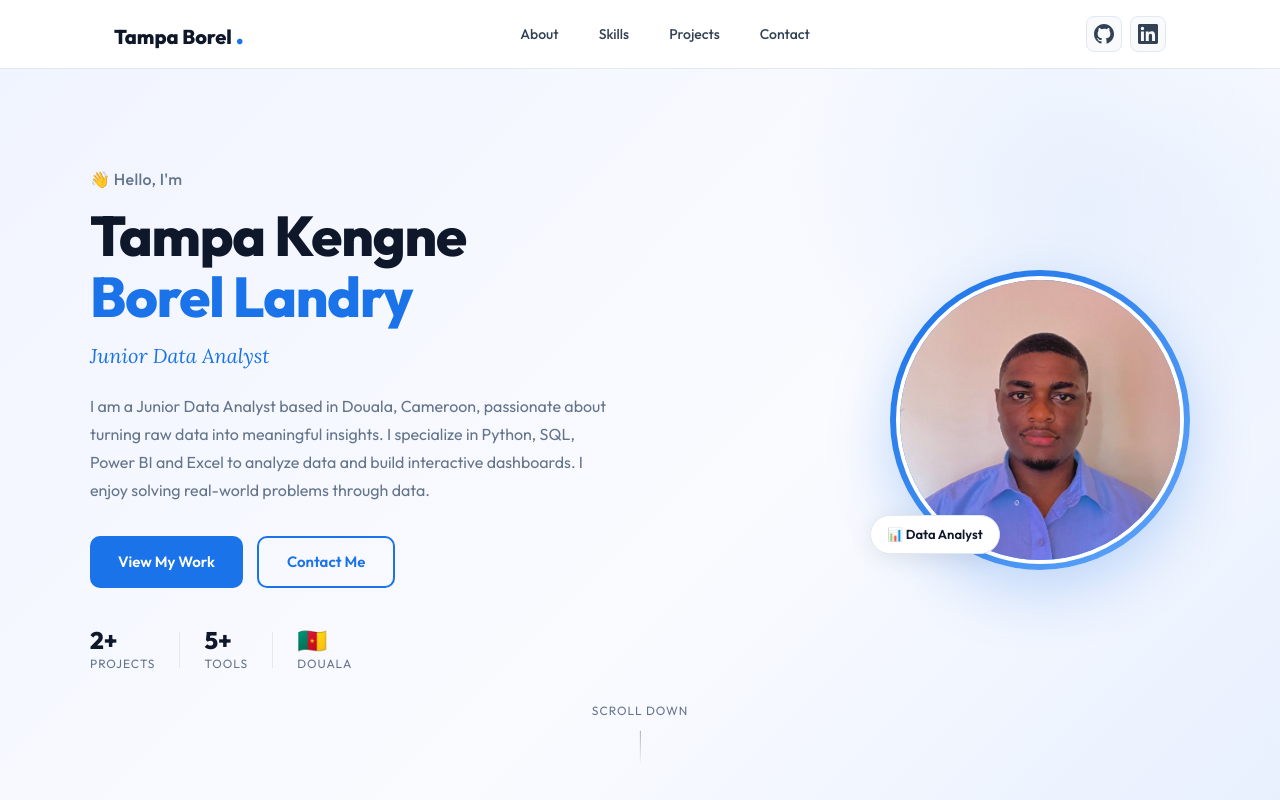
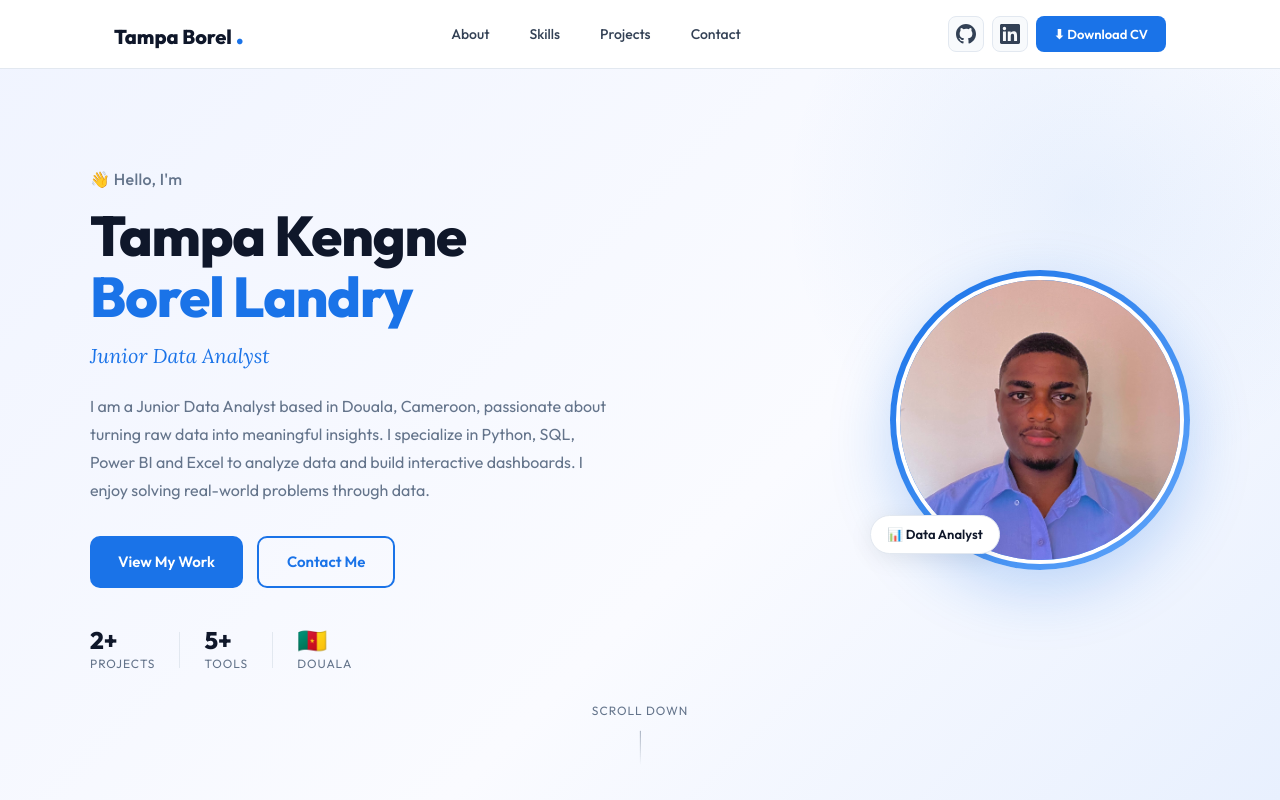
Before and after one commit to TAMPABOREL/borel-portfolio, a plain HTML site: page index.html in a window 1280 px wide. Shown: the top 800 px of the page. Drawn offline with Linux system fonts and the light colour scheme.

Commit message:
Added CV download button

```diff
--- a/index.html
+++ b/index.html
@@ -29,6 +29,7 @@
                 <a href="https://www.linkedin.com/in/borel-tampa-861379309/" target="_blank" class="nav-icon" title="LinkedIn">
                     <svg width="20" height="20" viewBox="0 0 24 24" fill="currentColor"><path d="M20.447 20.452h-3.554v-5.569c0-1.328-.027-3.037-1.852-3.037-1.853 0-2.136 1.445-2.136 2.939v5.667H9.351V9h3.414v1.561h.046c.477-.9 1.637-1.85 3.37-1.85 3.601 0 4.267 2.37 4.267 5.455v6.286zM5.337 7.433a2.062 2.062 0 01-2.063-2.065 2.064 2.064 0 112.063 2.065zm1.782 13.019H3.555V9h3.564v11.452zM22.225 0H1.771C.792 0 0 .774 0 1.729v20.542C0 23.227.792 24 1.771 24h20.451C23.2 24 24 23.227 24 22.271V1.729C24 .774 23.2 0 22.222 0h.003z"/></svg>
                 </a>
+                <a href="CV.pdf" download class="btn-download">⬇ Download CV</a>
             </div>
             <button class="hamburger" id="hamburger" aria-label="Menu">
                 <span></span><span></span><span></span>
@@ -45,6 +46,7 @@
         <div class="mobile-socials">
             <a href="https://github.com/TAMPABOREL" target="_blank">GitHub</a>
             <a href="https://www.linkedin.com/in/borel-tampa-861379309/" target="_blank">LinkedIn</a>
+            <a href="CV.pdf" download>⬇ Download CV</a>
         </div>
     </div>
 
--- a/style.css
+++ b/style.css
@@ -804,3 +804,23 @@ footer {
     .projects-grid { grid-template-columns: 1fr; }
     .skills-grid { grid-template-columns: repeat(2, 1fr); }
 }
+
+/* ── DOWNLOAD CV BUTTON ── */
+.btn-download {
+    display: inline-flex;
+    align-items: center;
+    gap: 6px;
+    background: var(--blue);
+    color: var(--white);
+    padding: 8px 18px;
+    border-radius: 8px;
+    font-size: 13px;
+    font-weight: 600;
+    transition: var(--transition);
+    white-space: nowrap;
+}
+
+.btn-download:hover {
+    background: var(--blue-dark);
+    transform: translateY(-2px);
+}
```
Also changed, not shown: 1 other file.
